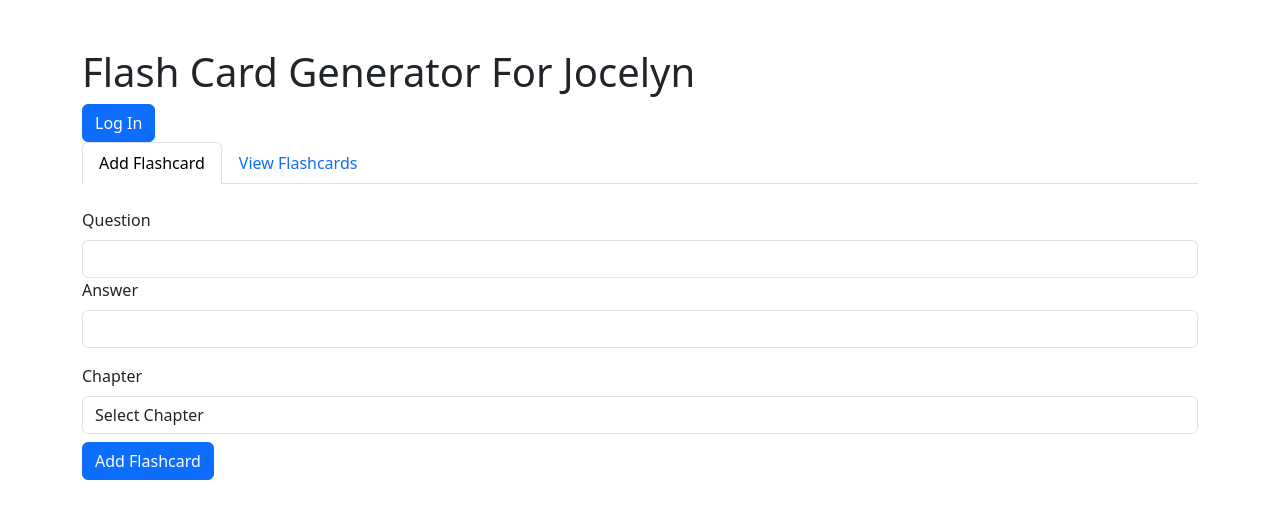
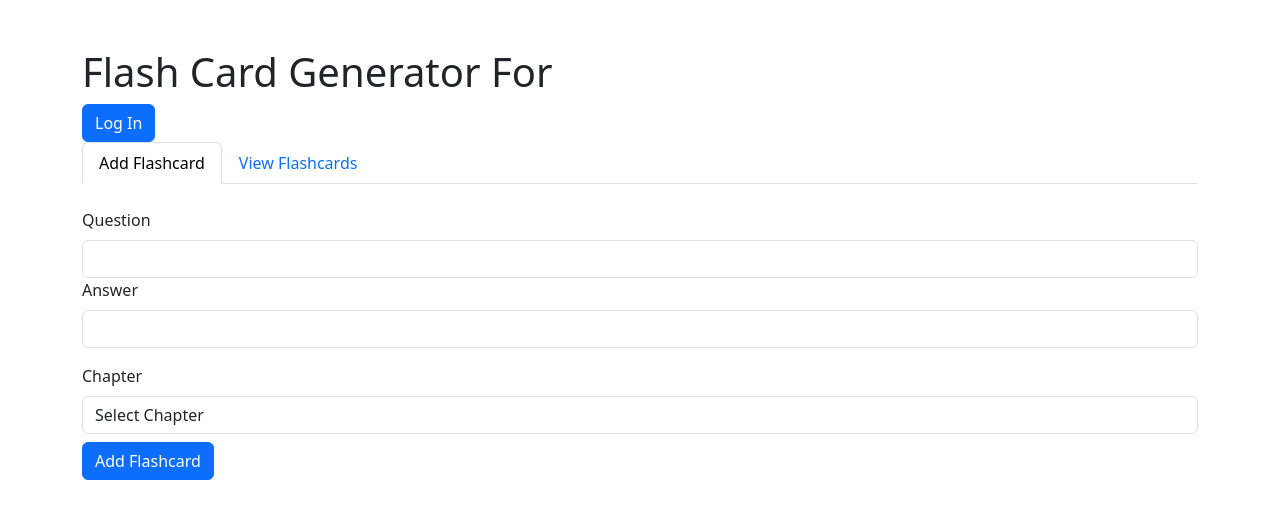
Before and after one commit to SamaadTurner/FlashCard-Application, a React (Vite) app: page / in a window 1280 px wide. Shown: the top 518 px of the page. Built offline with nearby package versions, Linux system fonts and the light colour scheme.

Commit message:
fixed title

```diff
--- a/src/App.jsx
+++ b/src/App.jsx
@@ -110,7 +110,7 @@ function App() {
 
   return (
     <Container className="mt-5">
-      <h1>Flash Card Generator For {isAuthenticated ? user.name : 'Jocelyn'}</h1>
+      <h1>Flash Card Generator For {isAuthenticated ? user.name : ''}</h1>
       <div className="auth-buttons">
         {!isAuthenticated && (
           <Button onClick={() => loginWithRedirect()}>Log In</Button>
```
